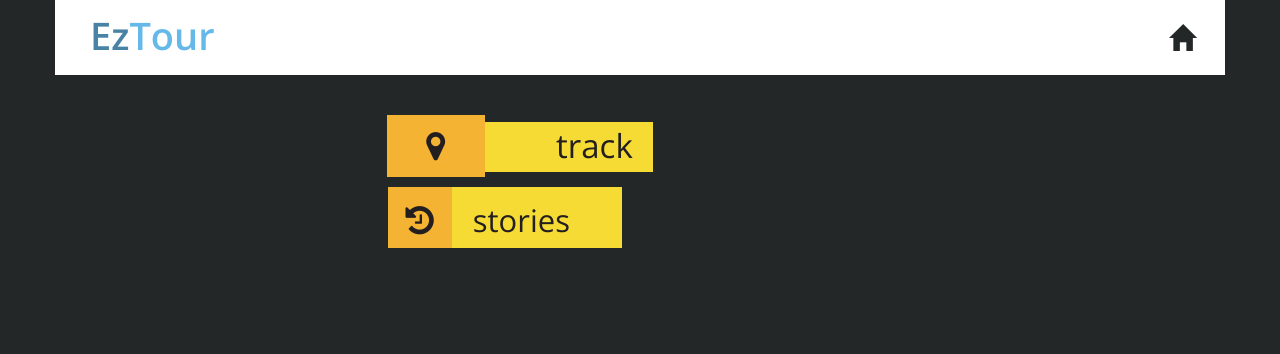
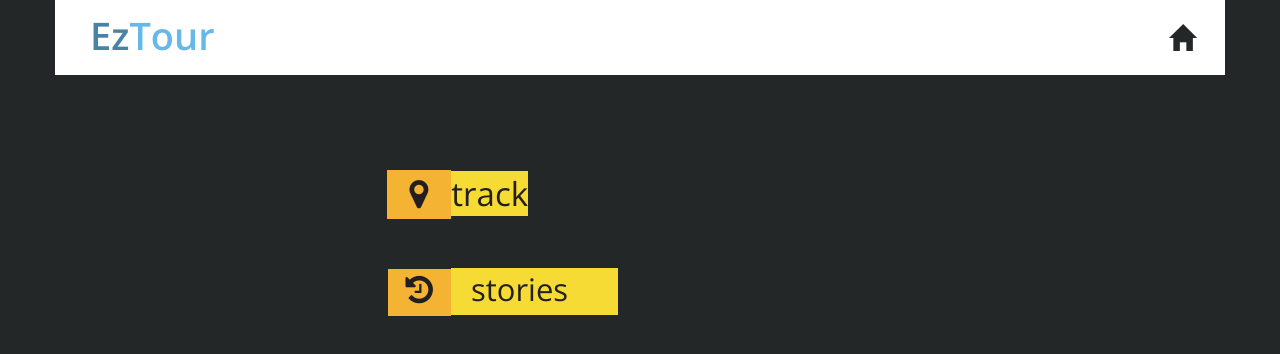
Before and after one commit to Binzzzz/eztour, a plain HTML site: page main.html in a window 1280 px wide. Drawn offline with nearby package versions, Linux system fonts and the light colour scheme.

Commit message:
Beautified the menu

```diff
--- a/css/dev.css
+++ b/css/dev.css
@@ -62,7 +62,7 @@ div.cl-md-6.logo img {
 }
 
 #trackr {
-   margin-top: 20px;
+   margin-top: 75px;
    padding-left: 39px;
    font-size: 33px;
    display: block;
@@ -71,17 +71,17 @@ div.cl-md-6.logo img {
 #loc-markr {
    background-color: #f5b333;
    color: #231f20;
-   padding: 2.75% 7.5%;
+   padding: 8px 23px;
 }
 
 #track {
    background-color: #f5db33;
    color: #231f20;
-   padding: 1px 20px 4px 71px;
+   padding: 1px 70px 3px 231f20px;
 }
 
 #latest-news {
-   margin-top: 10px;
+   margin-top: 50px;
    padding-left: 40px;
    font-size: 44px;
 }
@@ -89,19 +89,16 @@ div.cl-md-6.logo img {
 #hist {
    background-color: #f5b333;
    color: #231f20;
-   padding: 17px 18px 11px;
-   font-size: 33px;
+   padding: 5px 18px 10px;
+   font-size: 32px;
 }
 
 #latest {
    background-color: #f5db33;
    color: #231f20;
-   padding: 12px 52px 7px 21px;
+   padding: 0px 50px 5px 20px;
    font-size: 31px;
    margin-top: 0px !important;
-   /* width: 237px; */
-   /* display: block; */
-   /* float: left; */
 }
 
 a:hover, a:visited {
```
